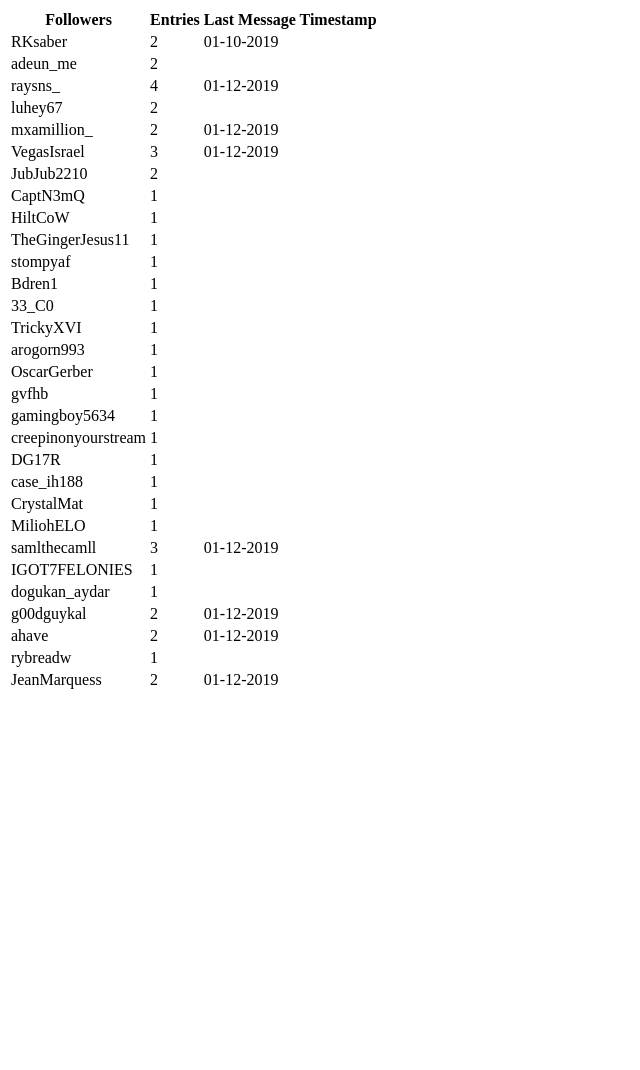
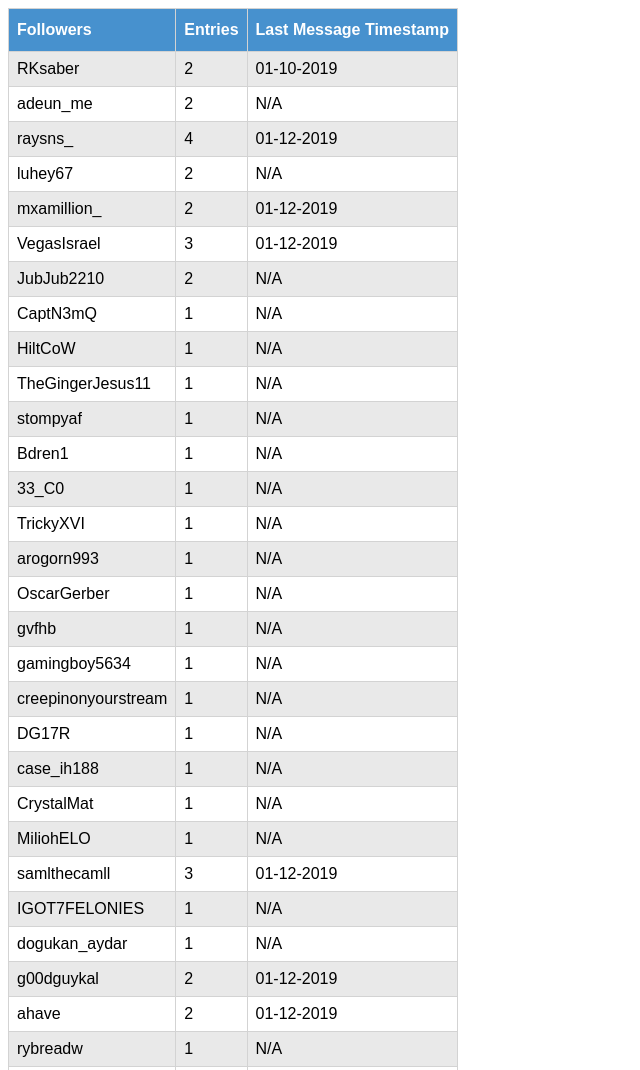
Before and after one commit to Wilson-Cal/Giveaway-Tracker, a website: page index.html in a window 1280 px wide. Shown: the top 1070 px of the page, without its empty margins (0-640 px from the left). Before the commit the page ends 800 px from the top, so only its background shows below. Drawn offline with Linux system fonts and the light colour scheme.

Commit message:
Made the website look pretty

```diff
--- a/css/main.css
+++ b/css/main.css
@@ -1,3 +1,22 @@
-h1 {
-    color: red;
+#giveaway_tracker_table {
+    font-family: Arial, Helvetica, sans-serif;
+    text-align: left;
+    border-collapse: collapse;
 }
+
+#giveaway_tracker_table td,
+#giveaway_tracker_table th {
+    border: 1px solid lightgrey;
+    padding: 8px;
+}
+
+#giveaway_tracker_table tr:nth-child(even) {
+    background-color: #e9e9e9
+}
+
+#giveaway_tracker_table th {
+    padding-top: 12px;
+    padding-bottom: 12px;
+    background-color: #4791ce;
+    color: white;
+}
--- a/index.html
+++ b/index.html
@@ -10,14 +10,12 @@
 </head>
 
 <body>
-    <table>
-        <tbody id="giveaway_tracker_table">
-            <tr>
-                <th>Followers</th>
-                <th>Entries</th>
-                <th>Last Message Timestamp</th>
-            </tr>
-        </tbody>
+    <table id="giveaway_tracker_table">
+        <tr>
+            <th>Followers</th>
+            <th>Entries</th>
+            <th>Last Message Timestamp</th>
+        </tr>
     </table>
     <script src="./js/moment/moment.js"></script>
     <script src="./js/d3-dsv/d3-dsv.min.js"></script>
--- a/js/main.js
+++ b/js/main.js
@@ -23,6 +23,8 @@ function buildTable(followerData) {
             if (i === 2) {
                 if (element) {
                     element = moment(parseInt(element)).format('MM-DD-YYYY');
+                } else {
+                    element = 'N/A';
                 }
             }
             value = document.createTextNode(element);
```
